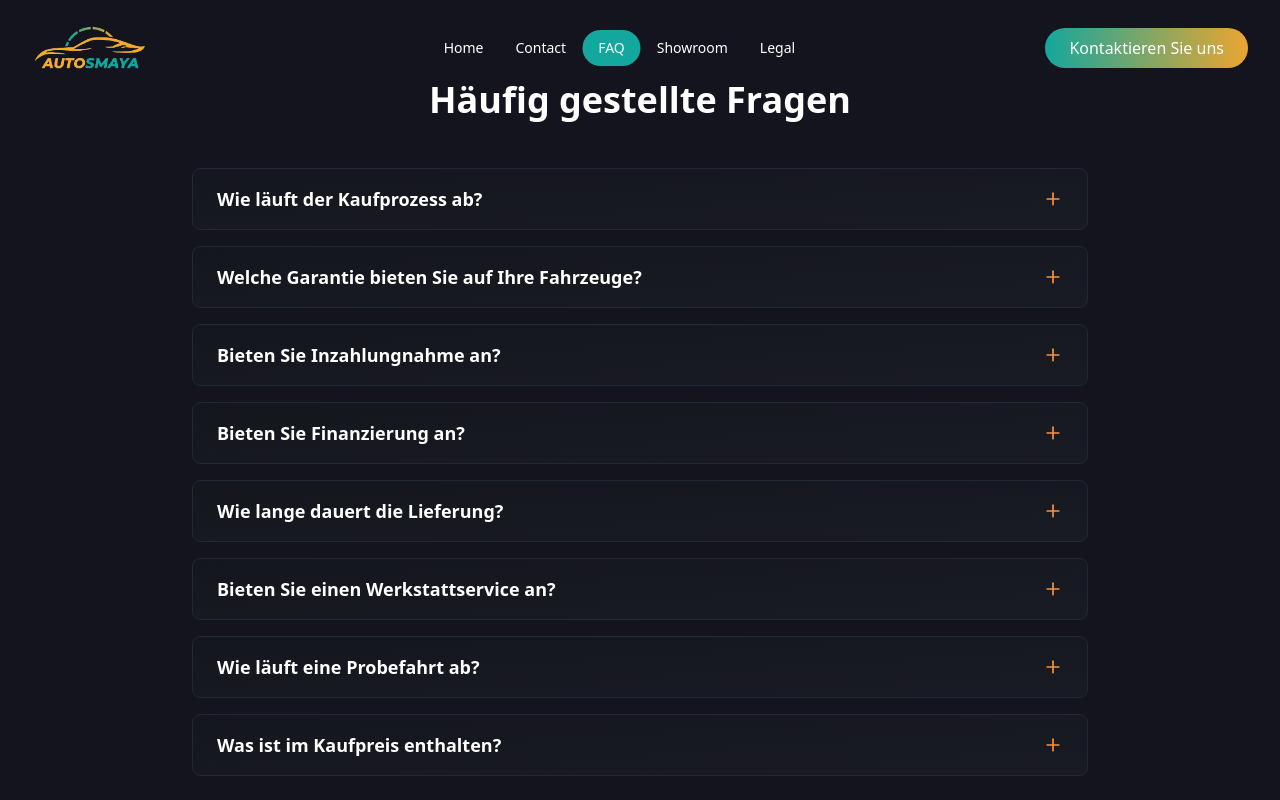
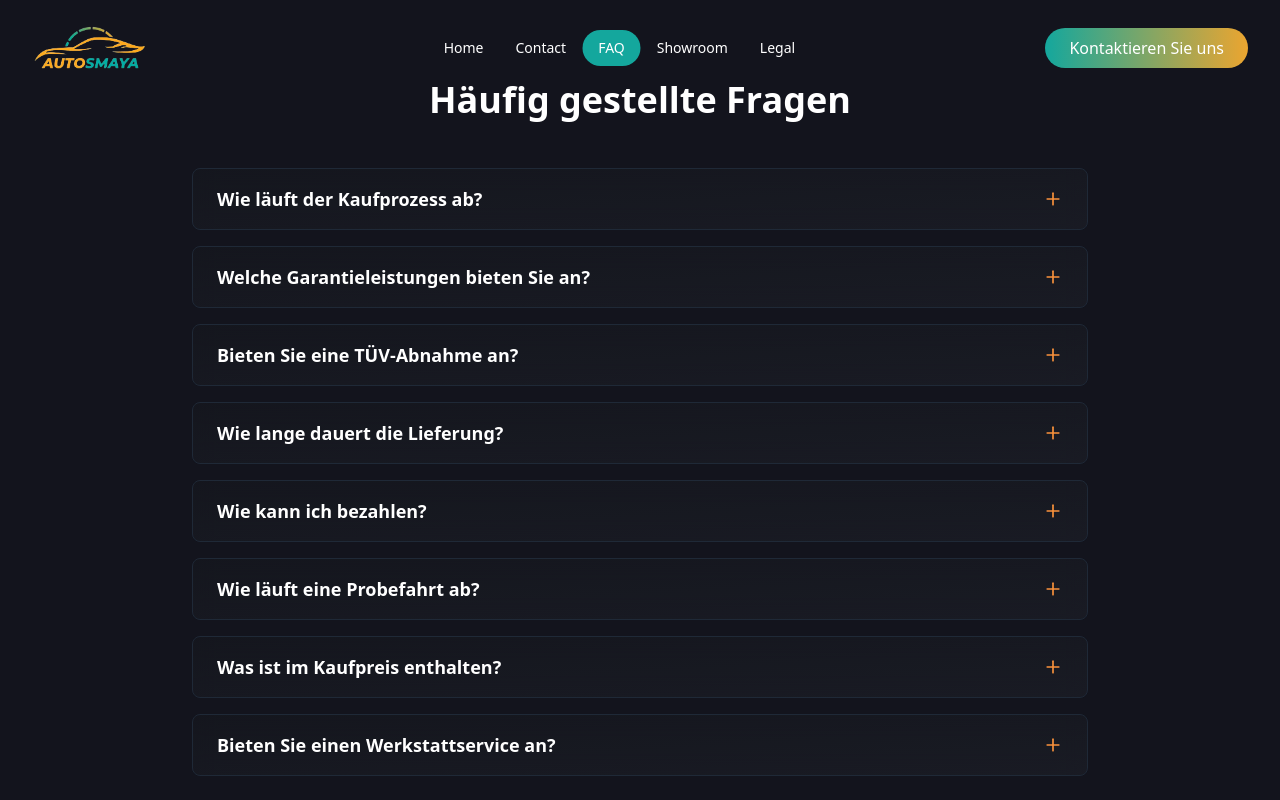
Before and after one commit to SainteOfficial/rndm292487242749724972794, a React (Vite) app: page /faq in a window 1280 px wide. Shown: the top 800 px of the page. Built offline with nearby package versions, Linux system fonts and the light colour scheme.

Commit message:
Auto-Update: 2025-03-09 18:22:19

```diff
--- a/src/pages/FAQ.tsx
+++ b/src/pages/FAQ.tsx
@@ -7,35 +7,35 @@ import ScrollReveal from '../components/ScrollReveal';
 const faqs = [
   {
     question: 'Wie läuft der Kaufprozess ab?',
-    answer: 'Der Kaufprozess beginnt mit einer unverbindlichen Besichtigung in unserem Showroom. Nach Ihrer Entscheidung und erfolgreicher Probefahrt können wir direkt den Kaufvertrag aufsetzen. Die Fahrzeugübergabe erfolgt nach vollständiger Zahlung des Kaufpreises. Unser Team steht Ihnen während des gesamten Prozesses für Fragen zur Verfügung.'
+    answer: 'Der Kaufprozess beginnt mit einer unverbindlichen Besichtigung in unserem Showroom. Nach Ihrer Entscheidung und erfolgreicher Probefahrt können wir direkt den Kaufvertrag aufsetzen. Unser erfahrenes Team begleitet Sie durch den gesamten Prozess und steht Ihnen für alle Fragen zur Verfügung. Wir legen großen Wert auf Transparenz und eine reibungslose Abwicklung.'
   },
   {
-    question: 'Welche Garantie bieten Sie auf Ihre Fahrzeuge?',
-    answer: 'Bei Gebrauchtwagen gilt die gesetzliche Gewährleistung von einem Jahr ab Übergabe des Fahrzeugs. Diese deckt bereits zum Zeitpunkt des Verkaufs bestehende Mängel ab. Zusätzliche Garantiepakete können je nach Fahrzeug optional erworben werden.'
+    question: 'Welche Garantieleistungen bieten Sie an?',
+    answer: 'Alle unsere Fahrzeuge werden vor dem Verkauf gründlich geprüft und in einwandfreiem Zustand übergeben. Es gelten die gesetzlichen Gewährleistungsrechte. Bei Gebrauchtwagen beträgt die Gewährleistungsfrist ein Jahr ab Übergabe. Zusätzliche Garantiepakete können bei Bedarf über externe Anbieter vereinbart werden.'
   },
   {
-    question: 'Bieten Sie Inzahlungnahme an?',
-    answer: 'Nein, wir nehmen keine Fahrzeuge in Zahlung. Wir konzentrieren uns auf den direkten Verkauf unserer sorgfältig ausgewählten Fahrzeuge.'
-  },
-  {
-    question: 'Bieten Sie Finanzierung an?',
-    answer: 'Nein, wir bieten keine eigene Finanzierung an. Der Kaufpreis ist bei Fahrzeugübergabe in voller Höhe zu entrichten. Gerne können Sie sich selbstständig um eine Finanzierung bei Ihrer Bank bemühen.'
+    question: 'Bieten Sie eine TÜV-Abnahme an?',
+    answer: 'Ja, wir verfügen über eine eigene TÜV-Prüfstelle direkt vor Ort. Bei Fahrzeugen ohne gültige Hauptuntersuchung kann die TÜV-Prüfung auf Wunsch direkt im Kaufpreis inkludiert werden. Dies ermöglicht Ihnen einen reibungslosen und schnellen Zulassungsprozess.'
   },
   {
     question: 'Wie lange dauert die Lieferung?',
-    answer: 'Bei Fahrzeugen aus unserem Showroom ist eine sofortige Übergabe nach Kaufabschluss und Zahlung möglich. Bei Bestellfahrzeugen und exklusiven Modellen rechnen Sie bitte mit einer Lieferzeit von 2-4 Wochen, abhängig von der Verfügbarkeit und Exklusivität des Fahrzeugs.'
+    answer: 'Die Lieferzeit hängt von der Verfügbarkeit des gewünschten Fahrzeugs ab. Fahrzeuge aus unserem Showroom sind sofort verfügbar und können nach Kaufvertragsabschluss direkt übergeben werden. Bei Bestellfahrzeugen oder exklusiven Modellen rechnen Sie bitte mit einer Lieferzeit von 2-4 Wochen, abhängig von der Exklusivität des Fahrzeugs.'
+  },
+  {
+    question: 'Wie kann ich bezahlen?',
+    answer: 'Wir akzeptieren Barzahlung sowie Banküberweisung. Der vollständige Kaufpreis muss vor der Fahrzeugübergabe beglichen sein. Eine Finanzierung können Sie bei Bedarf über Ihre Hausbank oder einen Finanzierungspartner Ihrer Wahl arrangieren.'
+  },
+  {
+    question: 'Wie läuft eine Probefahrt ab?',
+    answer: 'Probefahrten sind nach Terminvereinbarung jederzeit möglich. Bringen Sie dazu bitte Ihren gültigen Führerschein und Personalausweis mit. Unsere Verkaufsberater erklären Ihnen vorab alle wichtigen Funktionen des Fahrzeugs. Die Probefahrt ist selbstverständlich kostenlos und unverbindlich.'
+  },
+  {
+    question: 'Was ist im Kaufpreis enthalten?',
+    answer: 'Der ausgewiesene Kaufpreis beinhaltet die gesetzliche Mehrwertsteuer und eine professionelle Fahrzeugaufbereitung. Bei Fahrzeugen ohne gültige Hauptuntersuchung kann die TÜV-Prüfung optional im Kaufpreis inbegriffen sein. Zusätzliche Leistungen wie Überführung oder Zulassung können auf Wunsch separat vereinbart werden.'
   },
   {
     question: 'Bieten Sie einen Werkstattservice an?',
-    answer: 'Wir betreiben keine eigene Werkstatt, verfügen jedoch über eine TÜV-Prüfstelle vor Ort. Bei Fahrzeugen ohne gültige HU kann die TÜV-Prüfung gegen Aufpreis im Kaufpreis inkludiert werden.'
-  },
-  {
-    question: 'Wie läuft eine Probefahrt ab?',
-    answer: 'Probefahrten sind nach Terminvereinbarung möglich. Bitte bringen Sie einen gültigen Führerschein und Personalausweis mit. Unsere Verkaufsberater erklären Ihnen vor der Probefahrt alle wichtigen Funktionen des Fahrzeugs. Die Probefahrt ist kostenlos und unverbindlich.'
-  },
-  {
-    question: 'Was ist im Kaufpreis enthalten?',
-    answer: 'Der ausgewiesene Kaufpreis beinhaltet die gesetzliche Mehrwertsteuer und eine professionelle Fahrzeugaufbereitung. Bei Fahrzeugen ohne gültige HU kann die TÜV-Prüfung optional im Kaufpreis inkludiert werden. Zusätzliche Leistungen wie Überführung oder Zulassung können separat vereinbart werden.'
+    answer: 'Wir konzentrieren uns auf den Verkauf hochwertiger Fahrzeuge und bieten keinen eigenen Werkstattservice an. Gerne empfehlen wir Ihnen aber qualifizierte Partnerwerkstätten in der Region. Für die Hauptuntersuchung steht Ihnen unsere TÜV-Prüfstelle zur Verfügung.'
   }
 ];
 
@@ -44,7 +44,7 @@ const FAQ = () => {
 
   return (
     <PageTransition>
-      <div className="min-h-screen pt-20 px-4">
+      <div className="min-h-screen pt-20 px-4 pb-12">
         <div className="max-w-4xl mx-auto">
           <motion.h1
             initial={{ opacity: 0, y: 20 }}
@@ -58,14 +58,14 @@ const FAQ = () => {
             {faqs.map((faq, index) => (
               <ScrollReveal key={index}>
                 <motion.div
-                  className="bg-gradient-to-br from-[#16181f]/60 to-[#1e2029]/60 backdrop-blur-md rounded-lg border border-gray-800 overflow-hidden"
                   initial={{ opacity: 0, y: 20 }}
                   animate={{ opacity: 1, y: 0 }}
                   transition={{ delay: index * 0.1 }}
+                  className="bg-gradient-to-br from-[#16181f]/60 to-[#1e2029]/60 backdrop-blur-md rounded-lg border border-gray-800 overflow-hidden"
                 >
                   <button
+                    onClick={() => setOpenIndex(openIndex === index ? null : index)}
                     className="w-full px-6 py-4 flex items-center justify-between text-left"
-                    onClick={() => setOpenIndex(openIndex === index ? null : index)}
                   >
                     <span className="text-lg font-semibold text-white">{faq.question}</span>
                     {openIndex === index ? (
```
